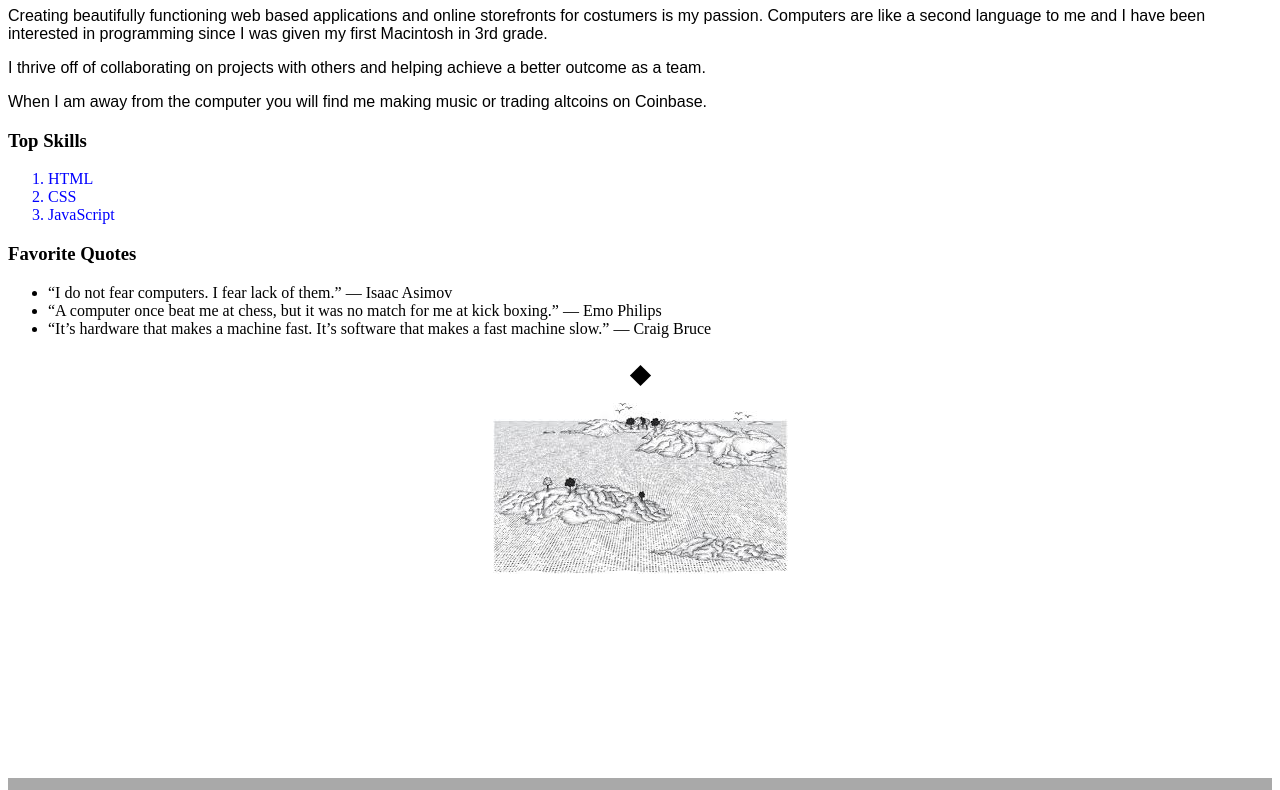
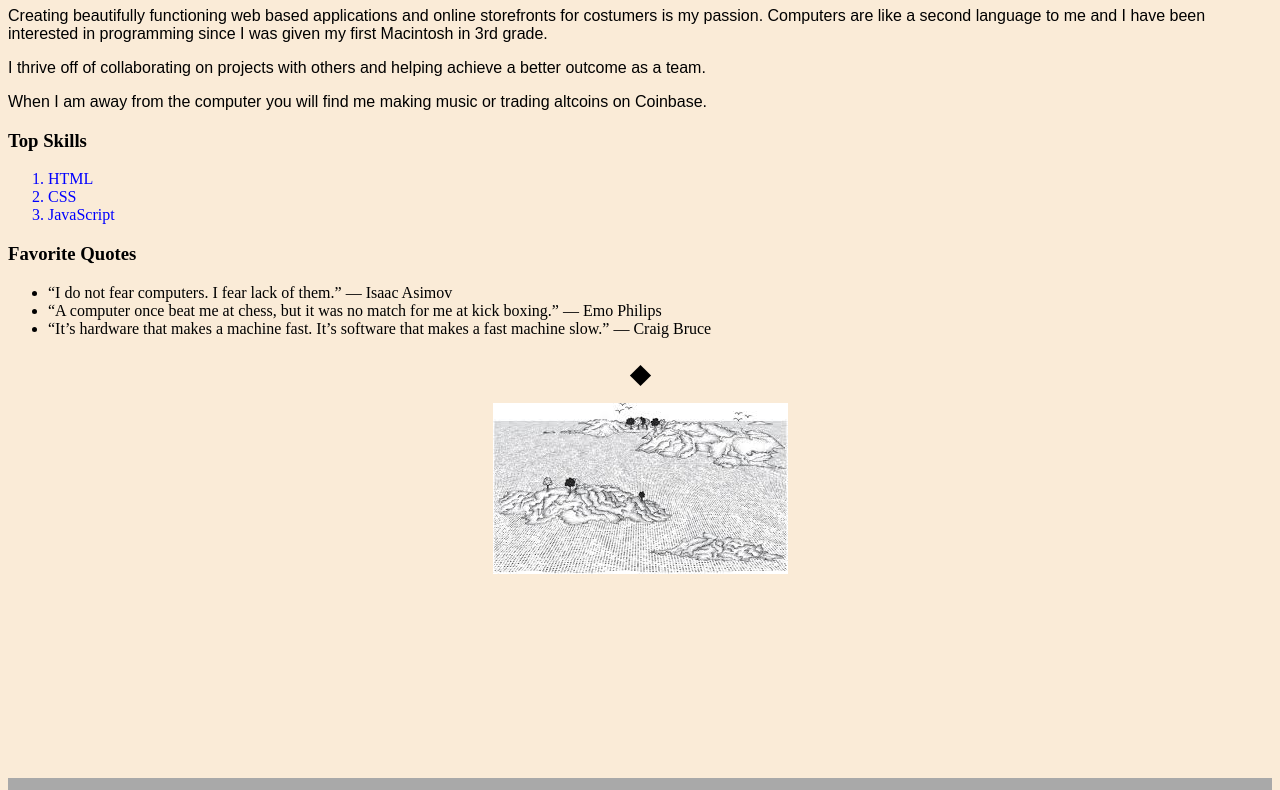
Before and after one commit to chicer/chicer.github.io, a plain HTML site: page index.html in a window 1280 px wide. Shown: the part 73-863 px from the top of the page. Drawn offline with Linux system fonts and the light colour scheme; a script that the page names is missing.

Commit message:
Add files via upload

```diff
--- a/style.css
+++ b/style.css
@@ -1,20 +1,23 @@
-/* Arrangment Styles */
+/* Header Styles */
 
+header {
+  text-align:center
+
+}
+
+/* Body Styles */
+
+body {
+  background-color:antiquewhite
+}
 
 ol {
   color: blue
 
 }
 
-header {
-  text-align:center
-
-}
 
 
-body {
-
-}
 
 footer {
     background-color: darkgray;
```
Also changed, not shown: index.html (+1 -1 lines).
